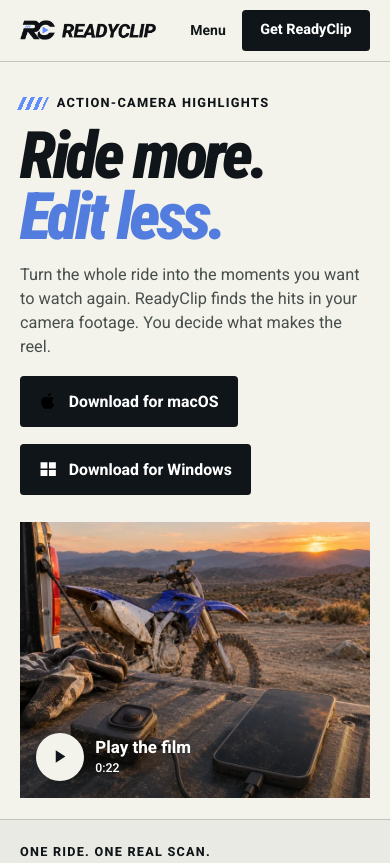
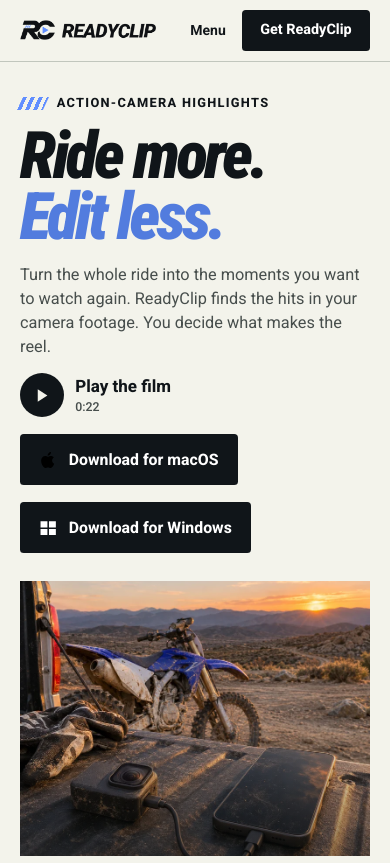
Before and after one commit to colornhue/ReadyClip, a plain HTML site: page dist/index.html in a window 390 px wide. Shown: the top 863 px of the page. Drawn offline with Linux system fonts and the light colour scheme.

Commit message:
Move the ReadyClip film link above the fold on phones

```diff
--- a/dist/index.html
+++ b/dist/index.html
@@ -11,7 +11,7 @@
   <title>ReadyClip — Ride more. Edit less.</title>
   <link rel="icon" type="image/svg+xml" href="mark.svg">
   <link rel="preload" href="media/roboto-variable.woff" as="font" type="font/woff" crossorigin>
-  <link rel="stylesheet" href="site.css?v=platforms-2">
+  <link rel="stylesheet" href="site.css?v=film-mobile">
   <script src="site.js?v=film-v3" defer></script>
 </head>
 <body>
@@ -36,6 +36,7 @@
         <p class="kicker"><span class="slashes" aria-hidden="true"></span>Action-camera highlights</p>
         <h1>Ride more. <span>Edit less.</span></h1>
         <p class="intro">Turn the whole ride into the moments you want to watch again. ReadyClip finds the hits in your camera footage. You decide what makes the reel.</p>
+        <a class="film-trigger film-trigger-mobile" href="media/keep-that-part-v3.mp4" data-film data-title="Keep That Part." data-poster="media/keep-that-part-v3-poster.webp" data-captions="media/keep-that-part-v3.vtt"><span class="play-circle"><svg aria-hidden="true"><use href="#play"/></svg></span><span>Play the film<small>0:22</small></span></a>
         <a class="button download-link" href="https://github.com/colornhue/ReadyClip/releases/download/v0.5.4-beta-macos/ReadyClip-0.5.4-beta-macOS-universal-notarized.zip"><svg aria-hidden="true"><use href="#apple"/></svg>Download for macOS</a>
         <a class="button download-link" href="https://github.com/colornhue/ReadyClip/releases/download/v0.5.4-beta/ReadyClip-0.5.4-beta-Windows-x64.zip"><svg aria-hidden="true"><use href="#windows"/></svg>Download for Windows</a>
       </div>
--- a/dist/site.css
+++ b/dist/site.css
@@ -53,6 +53,7 @@ h1 span { display:block; color:#527cde }
 .hero-photo picture img { object-fit: cover; object-position: center 52% }
 .hero-photo::after { content: ""; position: absolute; inset: 52% 0 0; z-index: 0; pointer-events: none; background: linear-gradient(transparent, rgb(11 16 17 / .45)) }
 .film-trigger { position: absolute; z-index: 1; bottom: 1.5rem; left: 1.55rem; display: inline-flex; align-items: center; gap: .7rem; color: #fff; font-weight: 750; line-height: 1.15; text-decoration: none }
+.film-trigger-mobile { display:none }
 .film-trigger small { display:block; margin-top: .22rem; color:#fff; font-size:.77rem; font-variant-numeric:tabular-nums; font-weight: 540 }
 .play-circle { display:grid; place-items:center; width:3rem; height:3rem; border-radius:50%; background:var(--paper); color:var(--ink); transition:background .15s,transform .15s }
 .play-circle svg { width:1.45rem; height:1.45rem }
@@ -134,7 +135,10 @@ dialog video { display:block; background:#111; width:min(24rem,calc(100vw - 3.5r
   .download-link { margin-top:1.05rem }
   .hero-photo { min-height:0; aspect-ratio:1.27 }
   .hero-photo picture img { object-position:center 67% }
-  .film-trigger { left:1rem; bottom:1.05rem }
+  .hero-photo .film-trigger { display:none }
+  .film-trigger-mobile { position:static; display:flex; width:fit-content; margin-top:.9rem; color:var(--ink) }
+  .film-trigger-mobile .play-circle { background:var(--ink); color:var(--paper); width:2.75rem; height:2.75rem }
+  .film-trigger-mobile small { color:var(--muted) }
   .proof-inner { grid-template-columns:1fr; gap:1.1rem }
   .proof-trace { padding-left:0; border-left:0; padding-top:.65rem; border-top:1px solid var(--line) }
   .proof-trace img { height:2.4rem }
```
